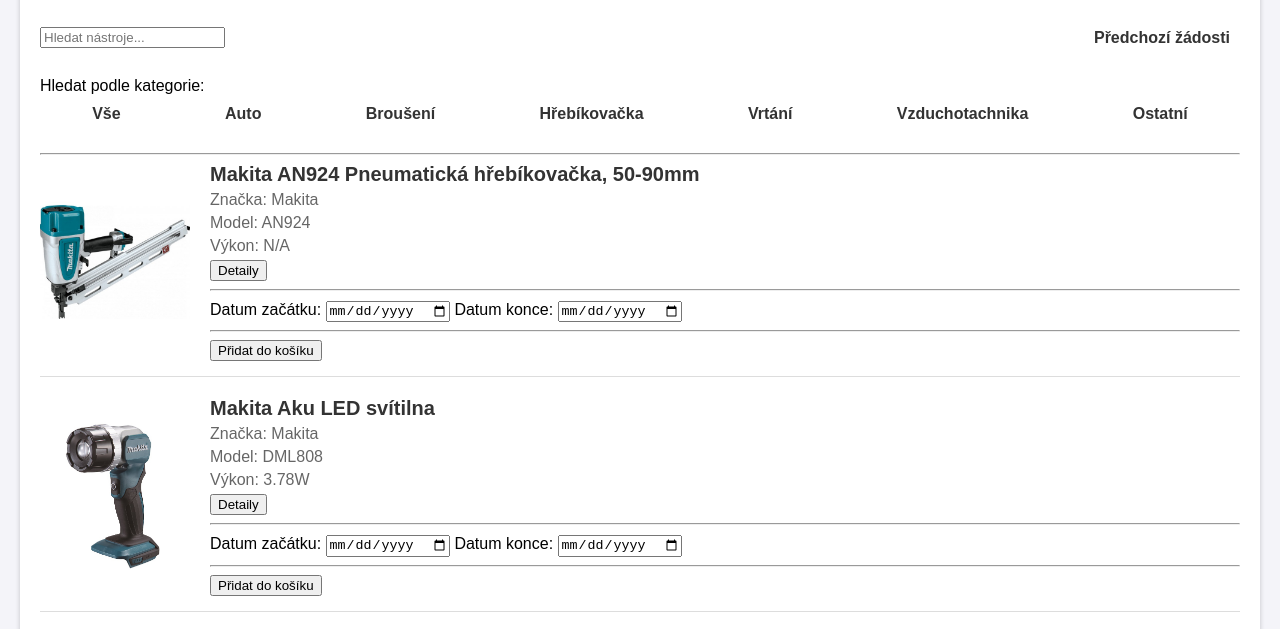
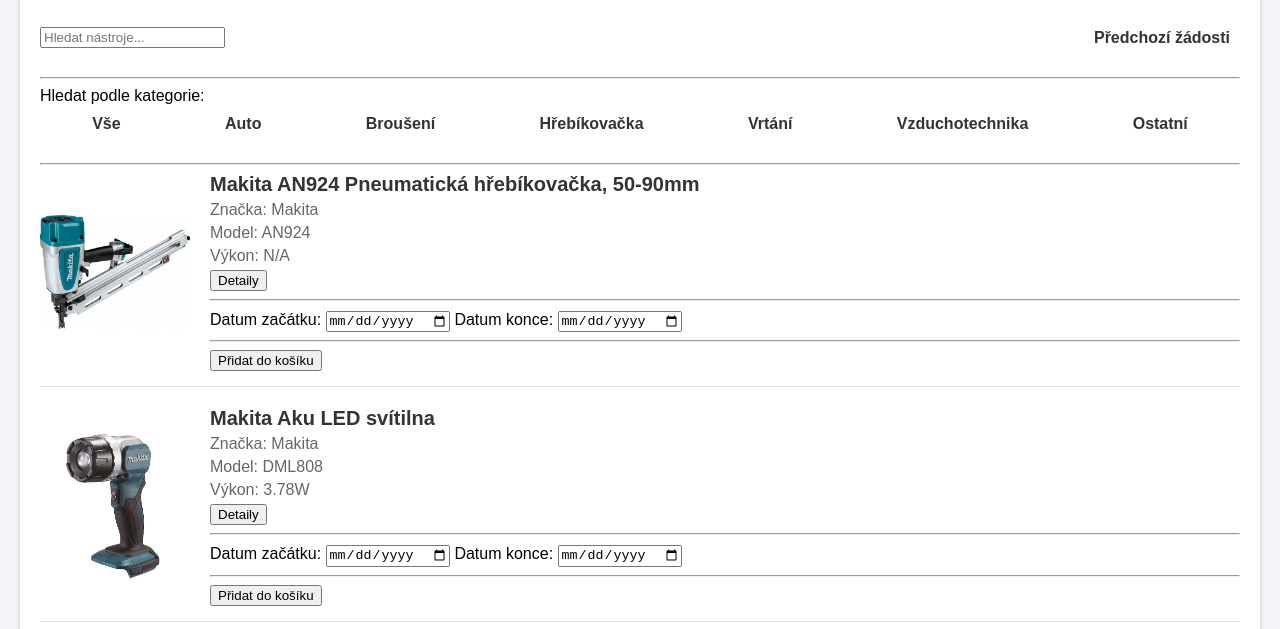
Before and after one commit to MPCoding93/Muj-Vercajk, a plain HTML site: page index.html in a window 1280 px wide. Shown: the part 101-730 px from the top of the page. Drawn offline with Linux system fonts and the light colour scheme.

Commit message:
Update index.html 12.03.2025

```diff
--- a/index.html
+++ b/index.html
@@ -20,7 +20,10 @@
         <div class="sekce-vyhledávání">
             <input type="text" id="vyhledávacíBar" placeholder="Hledat nástroje..." onkeyup="filtrovatNástroje()">
             <a href="previous-requests.html" class="previous-requests-link">Předchozí žádosti</a>
+
         </div>
+
+        <hr>
 
         <!-- Sekce filtru kategorií -->
         <div class="sekce-kategorie">
@@ -31,7 +34,7 @@
                 <a href="#" onclick="aplikovatFiltrKategorie('broušení')">Broušení</a>
                 <a href="#" onclick="aplikovatFiltrKategorie('hřebíkovačka')">Hřebíkovačka</a>
                 <a href="#" onclick="aplikovatFiltrKategorie('vrtání')">Vrtání</a>
-                <a href="#" onclick="aplikovatFiltrKategorie('vzduchotechnika')">Vzduchotachnika</a>
+                <a href="#" onclick="aplikovatFiltrKategorie('vzduchotechnika')">Vzduchotechnika</a>
                 <a href="#" onclick="aplikovatFiltrKategorie('ostatní')">Ostatní</a>
             </div>
         </div>
@@ -235,7 +238,7 @@
             </div>
         </div>
 
-        <div class="nástroj" data-brand="Scheppach" data-model="Air Force" data-power="1100W" data-category="Auto" data-category="vzduchotechnika">
+        <div class="nástroj" data-brand="Scheppach" data-model="Air Force" data-power="1100W" data-category="auto,vzduchotechnika">
             <img src="pictures/Scheppach_AirForce.webp" alt="Obrázek nástroje">
             <div class="info-nástroje">
                 <h3 class="tool">Scheppach Airforce</h3>
```
